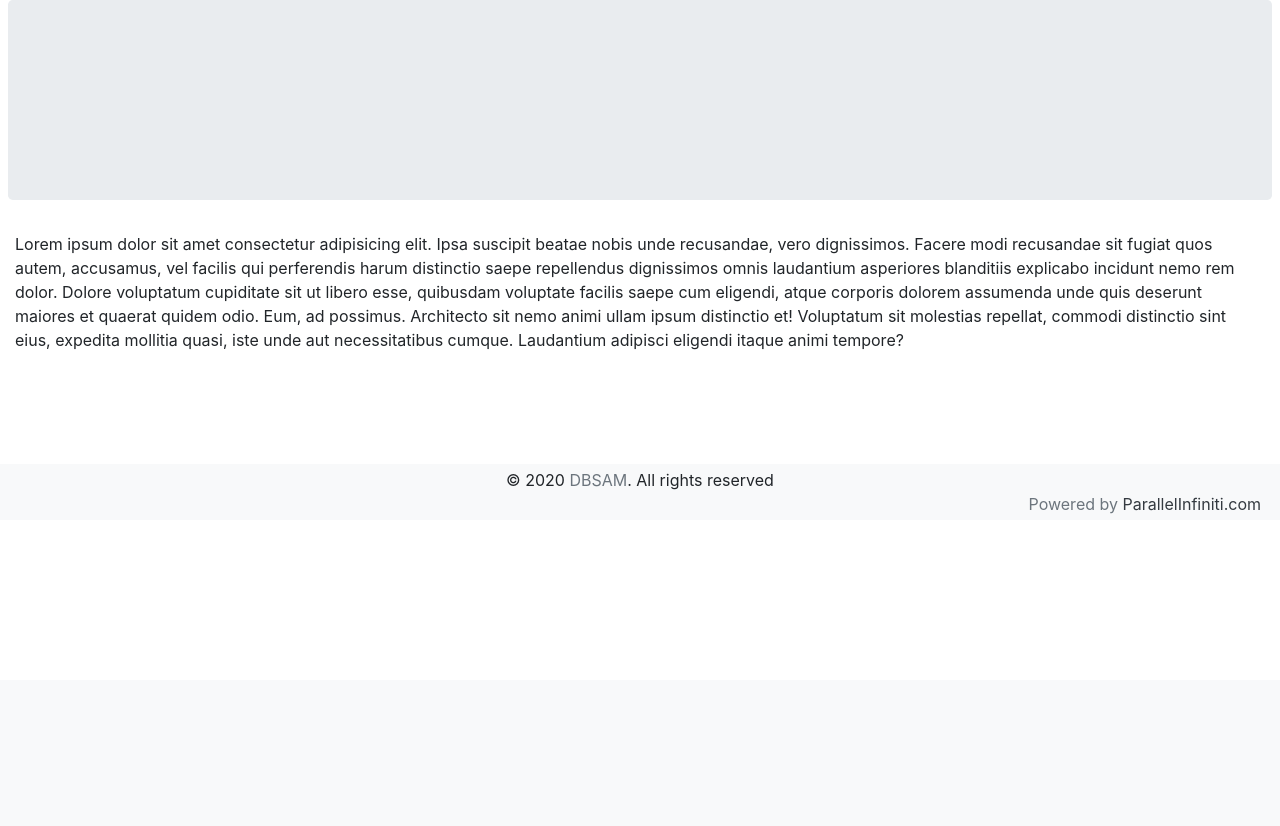
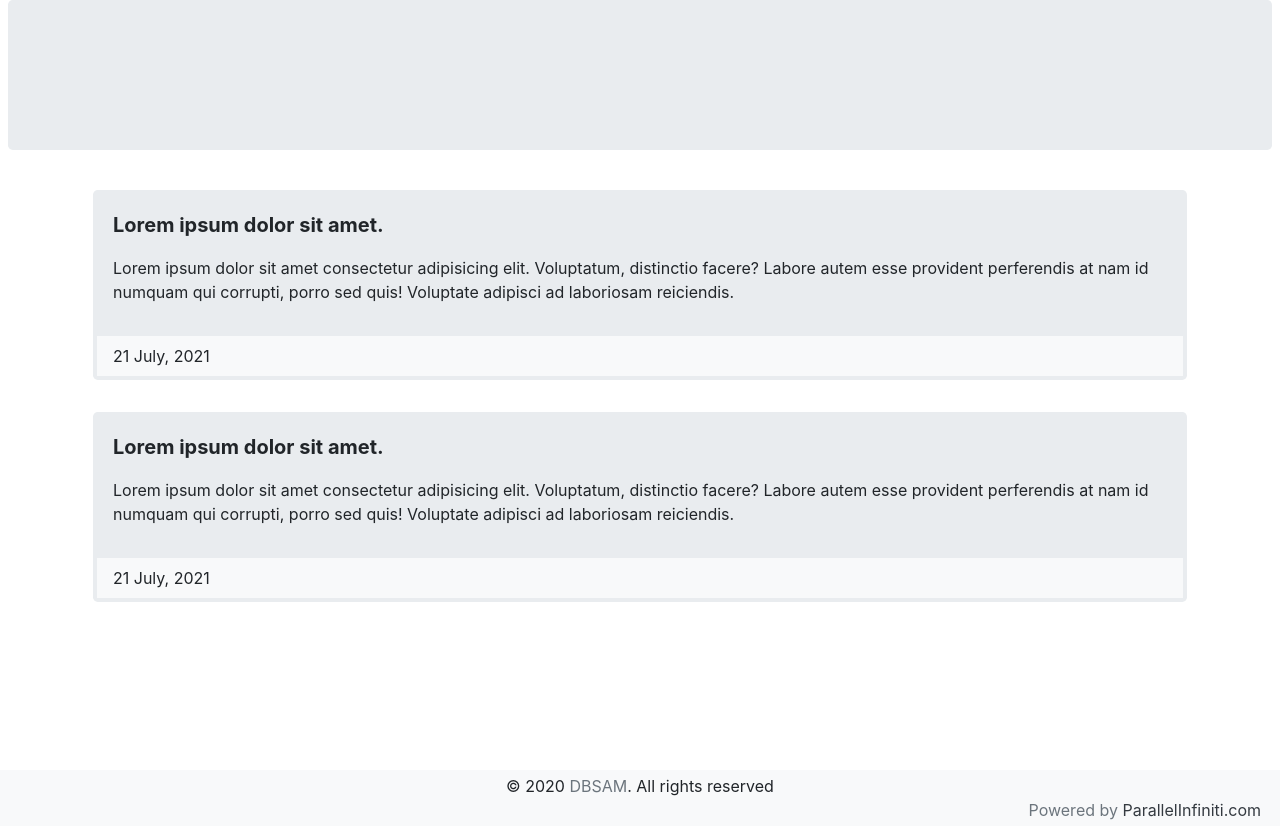
Before and after one commit to CodeTemplar99/DBM, a Django app: page /announcements/ in a window 1280 px wide. Shown: the part 120-946 px from the top of the page. Before the commit the page ends 634 px from the top, so only its background shows below. Run offline with Django 3.2, Linux system fonts and the light colour scheme; some libraries are stand-ins or nearby versions.

Commit message:
announcements

```diff
--- a/templates/announcements.html
+++ b/templates/announcements.html
@@ -3,7 +3,7 @@
 {% block content %}
 <style>
   .announcements-img-con {
-    height: 200px !important;
+    height: 150px !important;
   }
 
   .about-head {
@@ -22,12 +22,34 @@
 </style>
 <div class="jumbotron mx-2 announcements-img-con"></div>
 <main class="container-fluid">
-  <p>Lorem ipsum dolor sit amet consectetur adipisicing elit. Ipsa suscipit beatae nobis unde recusandae, vero
-    dignissimos. Facere modi recusandae sit fugiat quos autem, accusamus, vel facilis qui perferendis harum distinctio
-    saepe repellendus dignissimos omnis laudantium asperiores blanditiis explicabo incidunt nemo rem dolor. Dolore
-    voluptatum cupiditate sit ut libero esse, quibusdam voluptate facilis saepe cum eligendi, atque corporis dolorem
-    assumenda unde quis deserunt maiores et quaerat quidem odio. Eum, ad possimus. Architecto sit nemo animi ullam ipsum
-    distinctio et! Voluptatum sit molestias repellat, commodi distinctio sint eius, expedita mollitia quasi, iste unde
-    aut necessitatibus cumque. Laudantium adipisci eligendi itaque animi tempore?</p>
+  <!-- <p>Lorem ipsum dolor sit amet consectetur adipisicing elit. Ipsa suscipit beatae nobis unde recusandae, vero
+    dignissimos. Facere modi recusandae sit fugiat quos autem, accusamus, vel facilis qui perferendis harum distinctio</p> -->
 </main>
+<div class="container">
+  <div class="jumbotron p-2 bg-transparent d-flex flex-column justify-content-center align-items-start">
+    <div class="jumbotron p-1">
+      <div class="jumbotron p-3 rounded-0 m-0">
+        <p class="lead font-weight-bold">Lorem ipsum dolor sit amet.</p>
+        <p>Lorem ipsum dolor sit amet consectetur adipisicing elit. Voluptatum, distinctio facere? Labore autem esse
+          provident perferendis at nam id numquam qui corrupti, porro sed quis! Voluptate adipisci ad laboriosam
+          reiciendis.</p>
+      </div>
+      <div class="jumbotron d-flex justify-content-start m-0 p-1 rounded-0 bg-light">
+        <div class="jumbotron bg-transparent p-1 m-0 mx-2"><span>21 July, 2021</span></div>
+      </div>
+    </div>
+    <div class="jumbotron p-1">
+      <div class="jumbotron p-3 rounded-0 m-0">
+        <p class="lead font-weight-bold">Lorem ipsum dolor sit amet.</p>
+        <p>Lorem ipsum dolor sit amet consectetur adipisicing elit. Voluptatum, distinctio facere? Labore autem esse
+          provident perferendis at nam id numquam qui corrupti, porro sed quis! Voluptate adipisci ad laboriosam
+          reiciendis.</p>
+      </div>
+      <div class="jumbotron d-flex justify-content-start m-0 p-1 rounded-0 bg-light">
+        <div class="jumbotron bg-transparent p-1 m-0 mx-2"><span>21 July, 2021</span></div>
+      </div>
+    </div>
+  </div>
+
+</div>
 {% endblock %}
--- a/templates/contact.html
+++ b/templates/contact.html
@@ -3,7 +3,7 @@
 {% block content %}
 <style>
   .contact-img-con {
-    height: 300px !important;
+    height: 200px !important;
   }
 
   .about-head {
```
Also changed, not shown: templates/days.html (+37 -2 lines).
